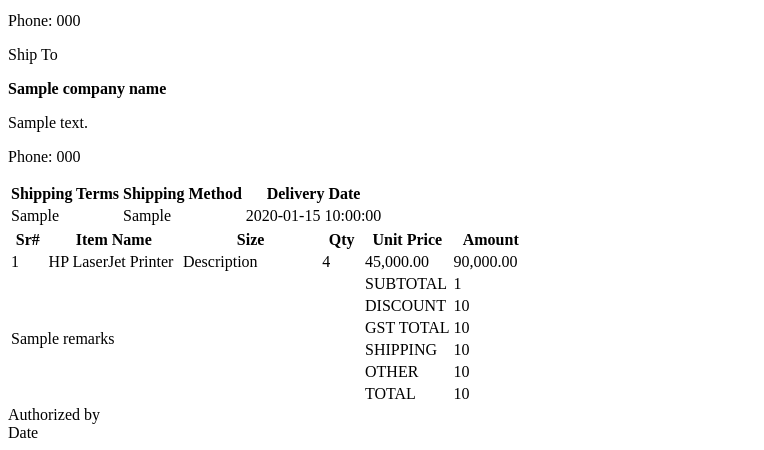
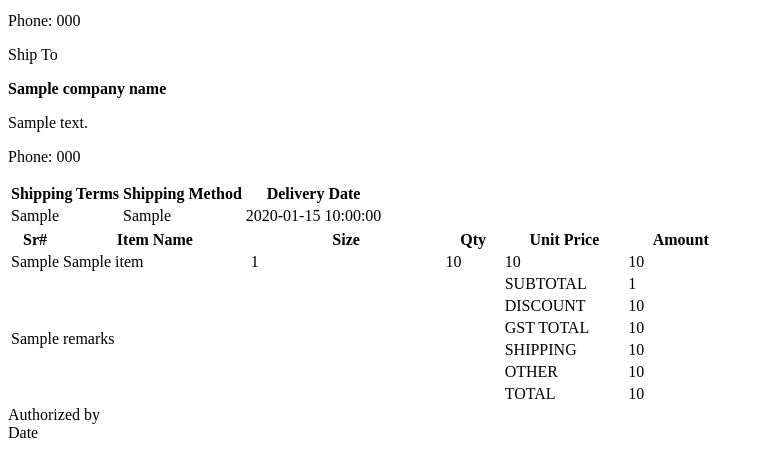
Before and after one commit to asaducp-hue/pr-pdf-api, a Python web app: template templates/purchase_order.html in a window 1280 px wide. Shown: the part 361-811 px from the top of the page, without its empty margins (0-764 px from the left). Run offline with Jinja, Linux system fonts and the light colour scheme; the template is opened without the code that fills it: most values are stand-ins (such as "Sample title", 1, 10 or a date in 2020).

```diff
--- a/templates/purchase_order.html
+++ b/templates/purchase_order.html
@@ -100,14 +100,16 @@
 
     <tbody>
 
-        <tr>
-            <td>1</td>
-            <td>HP LaserJet Printer</td>
-            <td>Description</td>
-            <td>4</td>
-            <td>45,000.00</td>
-            <td>90,000.00</td>
-        </tr>
+        {% for item in items %}
+    <tr>
+        <td>{{ item.sr_no }}</td>
+        <td>{{ item.item_name }}</td>
+        <td>{{ item.size }}</td>
+        <td>{{ item.quantity }}</td>
+        <td>{{ item.unit_price }}</td>
+        <td>{{ item.line_total }}</td>
+    </tr>
+{% endfor %}
 
         <!-- Dynamic rows will go here later -->
 
```
Also changed, not shown: purchase_order.py (+12 -1 lines).
